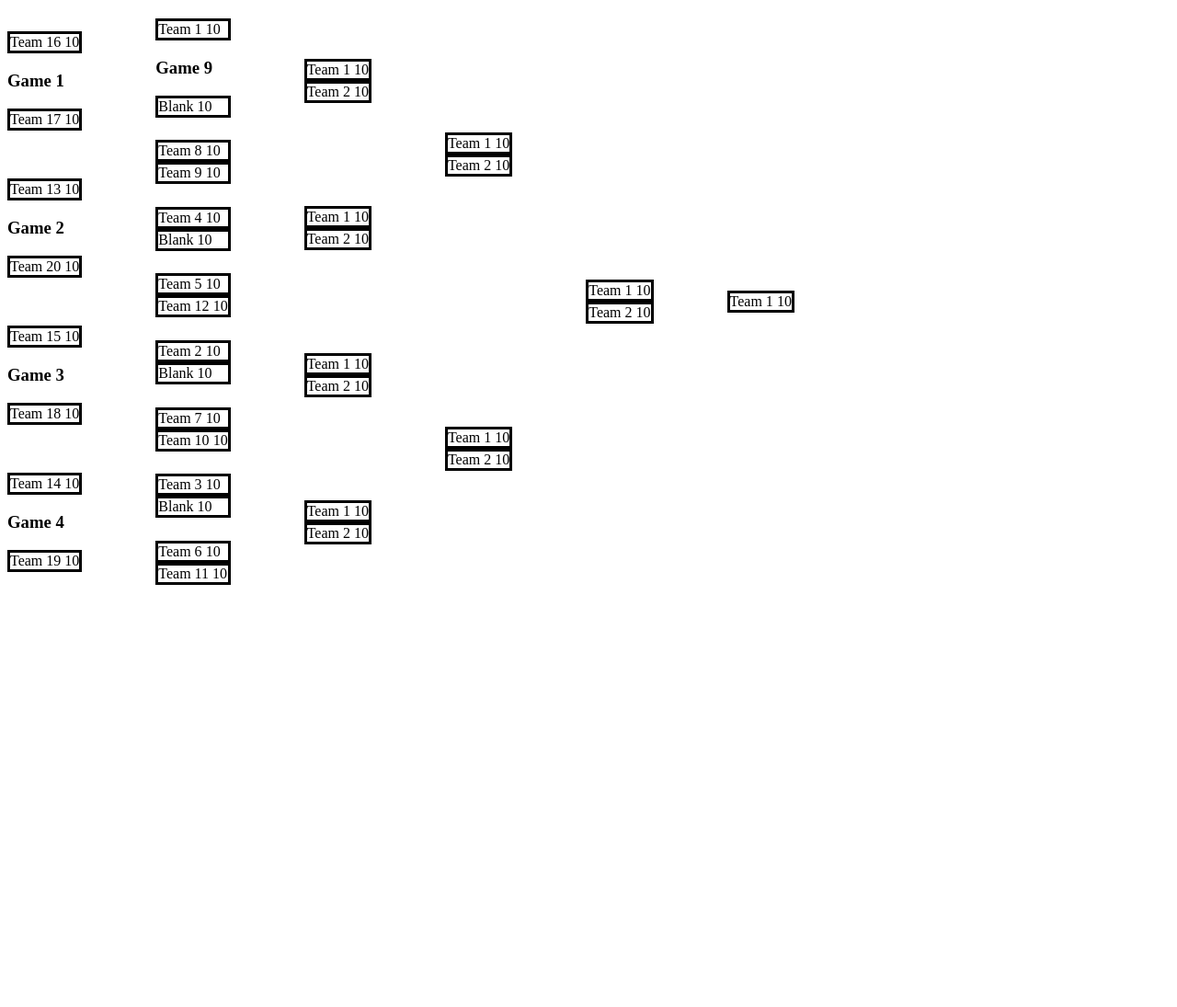
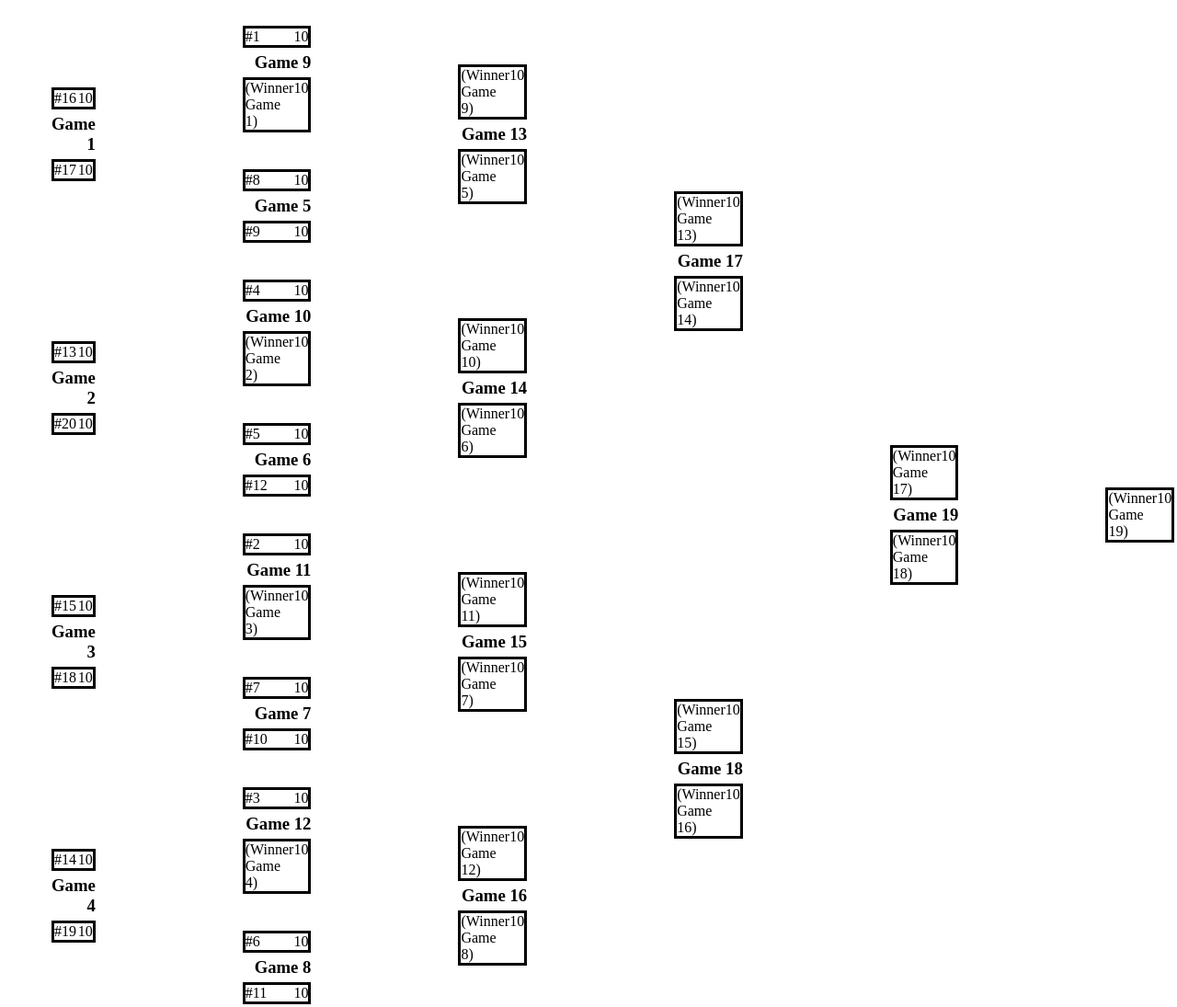
Before and after one commit to npresley13/tournament-bracket, a website: page index.html in a window 1280 px wide. Shown: the whole page at 92% size. Before the commit the page ends 800 px from the top, so only its background shows below. Drawn offline with Linux system fonts and the light colour scheme.

Commit message:
finished skeleton of bracket

```diff
--- a/index.html
+++ b/index.html
@@ -14,45 +14,45 @@
         <div class="play-in">
             <div class="game">
                 <div class="team">
-                    <span class="team-name">Team 16</span>
+                    <span class="team-name">#16</span>
                     <span class="team-score">10</span>
                 </div>
                 <di><h3>Game 1</h3></di>
                 <div class="team">
-                    <span class="team-name">Team 17</span>
+                    <span class="team-name">#17</span>
                     <span class="team-score">10</span>
                 </div>
             </div>
             <div class="game">
                 <div class="team">
-                    <span class="team-name">Team 13</span>
+                    <span class="team-name">#13</span>
                     <span class="team-score">10</span>
                 </div>
                 <di><h3>Game 2</h3></di>
                 <div class="team">
-                    <span class="team-name">Team 20</span>
+                    <span class="team-name">#20</span>
                     <span class="team-score">10</span>
                 </div>
             </div>
             <div class="game">
                 <div class="team">
-                    <span class="team-name">Team 15</span>
+                    <span class="team-name">#15</span>
                     <span class="team-score">10</span>
                 </div>
                 <di><h3>Game 3</h3></di>
                 <div class="team">
-                    <span class="team-name">Team 18</span>
+                    <span class="team-name">#18</span>
                     <span class="team-score">10</span>
                 </div>
             </div>
             <div class="game">
                 <div class="team">
-                    <span class="team-name">Team 14</span>
+                    <span class="team-name">#14</span>
                     <span class="team-score">10</span>
                 </div>
                 <di><h3>Game 4</h3></di>
                 <div class="team">
-                    <span class="team-name">Team 19</span>
+                    <span class="team-name">#19</span>
                     <span class="team-score">10</span>
                 </div>
             </div>
@@ -60,82 +60,89 @@
         <div class="round1">
             <div class="game">
                 <div class="team">
-                    <span class="team-name">Team 1</span>
+                    <span class="team-name">#1</span>
                     <span class="team-score">10</span>
                 </div>
                 <di><h3>Game 9</h3></di>
                 <div class="team">
-                    <span class="team-name">Blank</span>
+                    <span class="team-name">(Winner Game 1)</span>
                     <span class="team-score">10</span>
                 </div>
             </div>
             <div class="game">
                 <div class="team">
-                    <span class="team-name">Team 8</span>
+                    <span class="team-name">#8</span>
                     <span class="team-score">10</span>
                 </div>
+                <di><h3>Game 5</h3></di>
                 <div class="team">
-                    <span class="team-name">Team 9</span>
+                    <span class="team-name">#9</span>
                     <span class="team-score">10</span>
                 </div>
             </div>
             <div class="game">
                 <div class="team">
-                    <span class="team-name">Team 4</span>
+                    <span class="team-name">#4</span>
                     <span class="team-score">10</span>
                 </div>
+                <di><h3>Game 10</h3></di>
                 <div class="team">
-                    <span class="team-name">Blank</span>
+                    <span class="team-name">(Winner Game 2)</span>
                     <span class="team-score">10</span>
                 </div>
             </div>
             <div class="game">
                 <div class="team">
-                    <span class="team-name">Team 5</span>
+                    <span class="team-name">#5</span>
                     <span class="team-score">10</span>
                 </div>
+                <di><h3>Game 6</h3></di>
                 <div class="team">
-                    <span class="team-name">Team 12</span>
+                    <span class="team-name">#12</span>
                     <span class="team-score">10</span>
                 </div>
             </div>
             <div class="game">
                 <div class="team">
-                    <span class="team-name">Team 2</span>
+                    <span class="team-name">#2</span>
                     <span class="team-score">10</span>
                 </div>
+                <di><h3>Game 11</h3></di>
                 <div class="team">
-                    <span class="team-name">Blank</span>
+                    <span class="team-name">(Winner Game 3)</span>
                     <span class="team-score">10</span>
                 </div>
             </div>
             <div class="game">
                 <div class="team">
-                    <span class="team-name">Team 7</span>
+                    <span class="team-name">#7</span>
                     <span class="team-score">10</span>
                 </div>
+                <di><h3>Game 7</h3></di>
                 <div class="team">
-                    <span class="team-name">Team 10</span>
+                    <span class="team-name">#10</span>
                     <span class="team-score">10</span>
                 </div>
             </div>
             <div class="game">
                 <div class="team">
-                    <span class="team-name">Team 3</span>
+                    <span class="team-name">#3</span>
                     <span class="team-score">10</span>
                 </div>
+                <di><h3>Game 12</h3></di>
                 <div class="team">
-                    <span class="team-name">Blank</span>
+                    <span class="team-name">(Winner Game 4)</span>
                     <span class="team-score">10</span>
                 </div>
             </div>
             <div class="game">
                 <div class="team">
-                    <span class="team-name">Team 6</span>
+                    <span class="team-name">#6</span>
                     <span class="team-score">10</span>
                 </div>
+                <di><h3>Game 8</h3></di>
                 <div class="team">
-                    <span class="team-name">Team 11</span>
+                    <span class="team-name">#11</span>
                     <span class="team-score">10</span>
                 </div>
             </div>
@@ -143,41 +150,45 @@
         <div class="round2">
             <div class="game">
                 <div class="team">
-                    <span class="team-name">Team 1</span>
+                    <span class="team-name">(Winner Game 9)</span>
                     <span class="team-score">10</span>
                 </div>
+                <di><h3>Game 13</h3></di>
                 <div class="team">
-                    <span class="team-name">Team 2</span>
+                    <span class="team-name">(Winner Game 5)</span>
                     <span class="team-score">10</span>
                 </div>
             </div>
             <div class="game">
                 <div class="team">
-                    <span class="team-name">Team 1</span>
+                    <span class="team-name">(Winner Game 10)</span>
                     <span class="team-score">10</span>
                 </div>
+                <di><h3>Game 14</h3></di>
                 <div class="team">
-                    <span class="team-name">Team 2</span>
+                    <span class="team-name">(Winner Game 6)</span>
                     <span class="team-score">10</span>
                 </div>
             </div>
             <div class="game">
                 <div class="team">
-                    <span class="team-name">Team 1</span>
+                    <span class="team-name">(Winner Game 11)</span>
                     <span class="team-score">10</span>
                 </div>
+                <di><h3>Game 15</h3></di>
                 <div class="team">
-                    <span class="team-name">Team 2</span>
+                    <span class="team-name">(Winner Game 7)</span>
                     <span class="team-score">10</span>
                 </div>
             </div>
             <div class="game">
                 <div class="team">
-                    <span class="team-name">Team 1</span>
+                    <span class="team-name">(Winner Game 12)</span>
                     <span class="team-score">10</span>
                 </div>
+                <di><h3>Game 16</h3></di>
                 <div class="team">
-                    <span class="team-name">Team 2</span>
+                    <span class="team-name">(Winner Game 8)</span>
                     <span class="team-score">10</span>
                 </div>
             </div>
@@ -185,21 +196,23 @@
         <div class="round3">
             <div class="game">
                 <div class="team">
-                    <span class="team-name">Team 1</span>
+                    <span class="team-name">(Winner Game 13)</span>
                     <span class="team-score">10</span>
                 </div>
+                <di><h3>Game 17</h3></di>
                 <div class="team">
-                    <span class="team-name">Team 2</span>
+                    <span class="team-name">(Winner Game 14)</span>
                     <span class="team-score">10</span>
                 </div>
             </div>
             <div class="game">
                 <div class="team">
-                    <span class="team-name">Team 1</span>
+                    <span class="team-name">(Winner Game 15)</span>
                     <span class="team-score">10</span>
                 </div>
+                <di><h3>Game 18</h3></di>
                 <div class="team">
-                    <span class="team-name">Team 2</span>
+                    <span class="team-name">(Winner Game 16)</span>
                     <span class="team-score">10</span>
                 </div>
             </div>
@@ -207,11 +220,12 @@
         <div class="round4">
             <div class="game">
                 <div class="team">
-                    <span class="team-name">Team 1</span>
+                    <span class="team-name">(Winner Game 17)</span>
                     <span class="team-score">10</span>
                 </div>
+                <di><h3>Game 19</h3></di>
                 <div class="team">
-                    <span class="team-name">Team 2</span>
+                    <span class="team-name">(Winner Game 18)</span>
                     <span class="team-score">10</span>
                 </div>
             </div>
@@ -219,7 +233,7 @@
         <div class="winner">
             <div class="game">
                 <div class="team">
-                    <span class="team-name">Team 1</span>
+                    <span class="team-name">(Winner Game 19)</span>
                     <span class="team-score">10</span>
                 </div>
             </div>
--- a/src/scss/small.scss
+++ b/src/scss/small.scss
@@ -1,8 +1,8 @@
 .bracket {
     display: flex;
     flex-direction: row;
-    height: 80vh;
-    column-gap: 5em;
+    column-gap: 10em;
+    margin-left: 3em;
 }
 
 // Bracket Skeleton
@@ -43,8 +43,19 @@
     flex-direction: column;
 }
 
+.game {
+    margin: 20px 0;
+}
+
+h3 {
+    margin: 5px 0;
+    text-align: right;
+}
+
 // Team Styling
 
 .team {
     border-style: solid;
+    display: flex;
+    justify-content: space-between;
 }
```
Also changed, not shown: dist/css/main.css, 1 other file.
